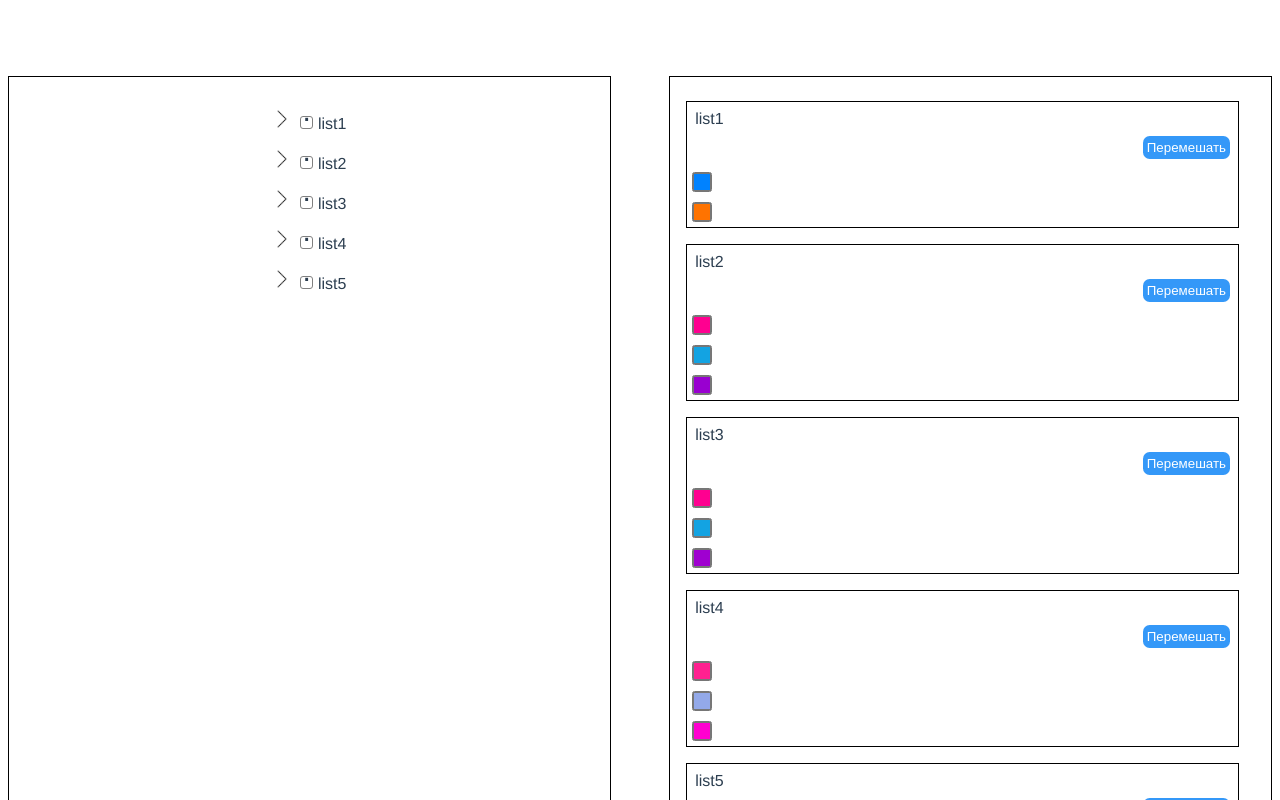
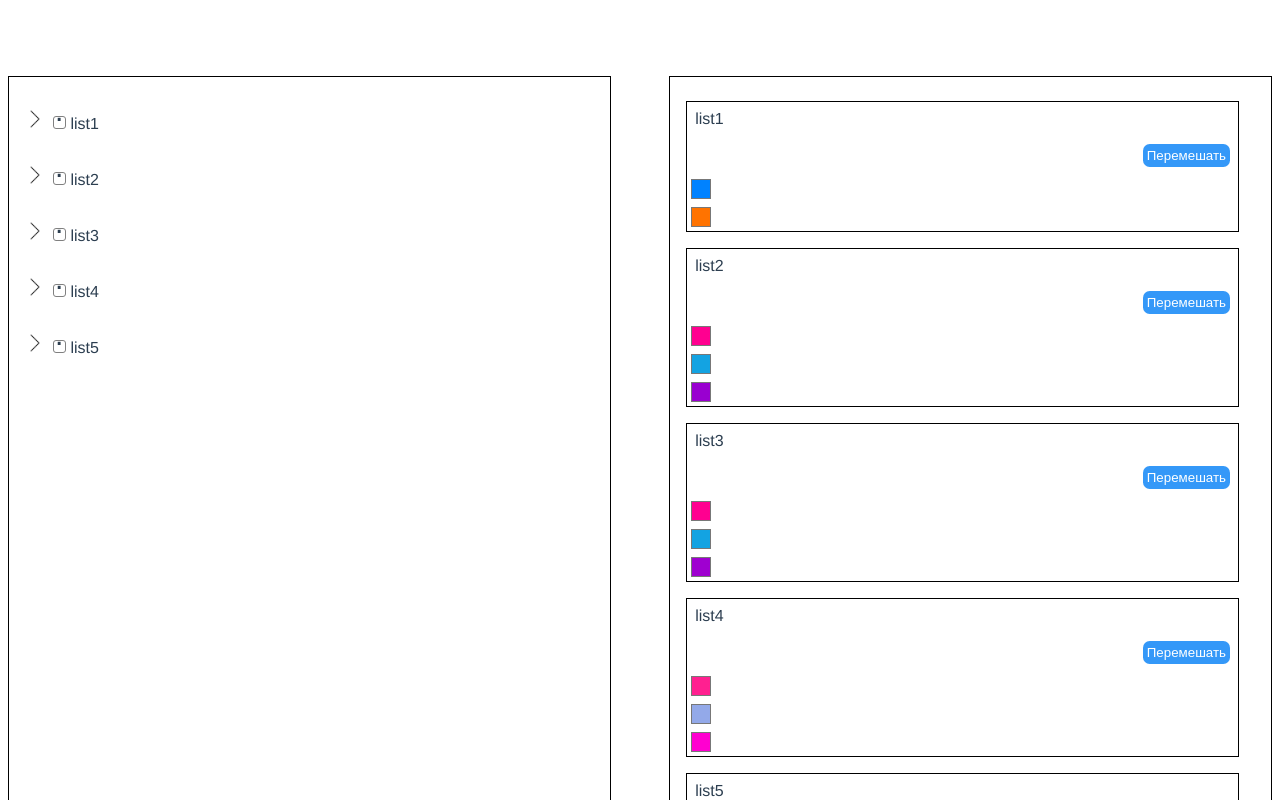
Before and after one commit to YuliaPetukhova/test-list, a Vue app: page / in a window 1280 px wide. Shown: the top 800 px of the page. Built offline with nearby package versions, Linux system fonts and the light colour scheme.

Commit message:
очистка кода от лишнего

```diff
--- a/src/App.vue
+++ b/src/App.vue
@@ -1,12 +1,7 @@
 <template>
   <main class="panel">
     <ListComponent class="left-block"></ListComponent>
-    <RightPanel
-        aria-title="right"
-        title="List right"
-        class="right-block">
-    </RightPanel>
-
+    <RightPanel class="right-block"></RightPanel>
   </main>
 </template>
 
@@ -33,7 +28,7 @@ export default {
   margin-top: 60px;
 }
 
-.panel{
+.panel {
   display: flex;
   height: 100%;
 }
--- a/src/components/LeftPanel.vue
+++ b/src/components/LeftPanel.vue
@@ -3,16 +3,12 @@ import LeftList from "@/components/LeftPanel/LeftList.vue";
 
 export default {
   components: {LeftList},
-  methods: {
-  },
 }
 </script>
 
 <template>
   <LeftList></LeftList>
-
 </template>
 
 <style scoped>
-
 </style>
--- a/src/components/LeftPanel/LeftColorList.vue
+++ b/src/components/LeftPanel/LeftColorList.vue
@@ -1,5 +1,4 @@
 <script>
-
 import LeftColorListItem from "@/components/LeftPanel/LeftColorListItem.vue";
 
 export default {
@@ -7,21 +6,21 @@ export default {
   props: [
     'itemList',
   ],
-  data() {
-    return {};
-  },
-  methods: {},
 }
 </script>
 
 <template>
-  <ul class="color-list">
-    <LeftColorListItem v-for="(item, index) in itemList" v-bind:item="item" v-bind:key="index"></LeftColorListItem>
+  <ul>
+    <LeftColorListItem
+        v-for="(item, index) in itemList"
+        v-bind:item="item"
+        v-bind:key="index"
+    ></LeftColorListItem>
   </ul>
 </template>
 
 <style scoped>
-.color-list {
+ul {
   list-style-type: none;
 }
 </style>
--- a/src/components/LeftPanel/LeftColorListItem.vue
+++ b/src/components/LeftPanel/LeftColorListItem.vue
@@ -37,8 +37,9 @@ input {
   outline: none;
   width: 30px;
   padding: 0;
-  margin-left: 15px;
-  border: 1px solid rgba(86, 84, 84, 0.97);
+  margin-left: 2em;
+  border: none;
+  cursor: pointer;
 }
 
 label span {
@@ -60,5 +61,6 @@ label span {
 input[type="color" i]::-webkit-color-swatch-wrapper {
   padding: 0;
   border: none;
+  cursor: pointer;
 }
 </style>
--- a/src/components/LeftPanel/LeftList.vue
+++ b/src/components/LeftPanel/LeftList.vue
@@ -7,10 +7,8 @@ export default {
   data() {
     return {
       ColorStore,
-      listNumber: 4,
     };
   },
-  methods: {},
 }
 </script>
 
@@ -25,7 +23,9 @@ export default {
 
 <style scoped>
 .list {
+  display: flex;
   padding: 1em;
   list-style-type: none;
+  flex-direction: column;
 }
 </style>
--- a/src/components/LeftPanel/LeftListItem.vue
+++ b/src/components/LeftPanel/LeftListItem.vue
@@ -9,7 +9,7 @@ export default {
     return {localItemList: localItemList}
   },
   props: [
-      'itemList',
+    'itemList',
   ],
   data() {
     return {
@@ -43,8 +43,13 @@ export default {
         <img v-if="showColorList" src="../../../public/вниз.png" alt="Стрелка вниз">
         <img v-else src="../../../public/вперед.png" alt="Стрелка вперед">
       </button>
-      <label class="check" :class="changeCheckboxMark()">
-        <input type="checkbox" class="check__input" v-model="this.localItemList.checked" @click="onListCheckboxClick()">
+      <label :class="changeCheckboxMark()">
+        <input
+            type="checkbox"
+            class="check__input"
+            v-model="this.localItemList.checked"
+            @click="onListCheckboxClick()"
+        >
         <span></span>
         {{ itemList.name }}
       </label>
@@ -54,12 +59,20 @@ export default {
 </template>
 
 <style scoped>
+.list-item {
+  display: flex;
+  flex-direction: column;
+  justify-content: center;
+  align-items: flex-start;
+}
+
 input {
   outline: none;
   padding: 0;
+  margin: 0;
 }
 
-.checkbox-dot>span {
+.checkbox-dot > span {
   height: 11px;
   width: 11px;
   border: 1px solid grey;
@@ -68,7 +81,7 @@ input {
   border-radius: 3px;
 }
 
-.checkbox-dot>.check__input {
+.checkbox-dot > .check__input {
   position: absolute;
   -webkit-appearance: none;
   -moz-appearance: none;
@@ -76,7 +89,7 @@ input {
   border: none;
 }
 
-.checkbox-dot>[type=checkbox]:checked + span:before {
+.checkbox-dot > [type=checkbox]:checked + span:before {
   content: '\002E';
   position: absolute;
   font-size: 30px;
--- a/src/components/RightPanel.vue
+++ b/src/components/RightPanel.vue
@@ -3,7 +3,6 @@ import RightList from "@/components/RightPanel/RightList.vue";
 
 export default {
   components: {RightList},
-  methods: {},
 }
 </script>
 
@@ -13,5 +12,4 @@ export default {
 
 
 <style scoped>
-
 </style>
--- a/src/components/RightPanel/RightColorList.vue
+++ b/src/components/RightPanel/RightColorList.vue
@@ -14,7 +14,7 @@ export default {
     };
   },
   methods: {
-    randomItem () {
+    randomItem() {
       this.mixedItems = [];
       this.itemList.forEach((item) => {
         for (let i = 1; i <= item.count; i++) {
@@ -33,10 +33,14 @@ export default {
     <button v-else @click="randomItem()">Перемешать</button>
   </div>
 
-  <ul class="color-list" v-if="!showSortButton">
-    <RightColorListItem v-for="(item, index) in itemList" v-bind:item="item" v-bind:key="index"></RightColorListItem>
+  <ul v-if="!showSortButton">
+    <RightColorListItem
+        v-for="(item, index) in itemList"
+        v-bind:item="item"
+        v-bind:key="index"
+    ></RightColorListItem>
   </ul>
-  <ul class="color-list" v-else>
+  <ul v-else>
     <RightColorMixedListItem v-bind:items="mixedItems"></RightColorMixedListItem>
   </ul>
 </template>
@@ -44,9 +48,6 @@ export default {
 <style scoped>
 ul {
   padding: 0;
-}
-
-.color-list {
   list-style-type: none;
 }
 
@@ -54,7 +55,8 @@ ul {
   display: flex;
   flex-direction: row;
   justify-content: flex-end;
-  margin: 0.5em;
+  margin: 0;
+  padding: 0.5em;
 }
 
 button {
--- a/src/components/RightPanel/RightColorListItem.vue
+++ b/src/components/RightPanel/RightColorListItem.vue
@@ -9,11 +9,8 @@ export default {
   props: [
     'item',
   ],
-  data() {
-    return {};
-  },
   methods: {
-    deleteItemColor (e) {
+    deleteItemColor(e) {
       e.preventDefault();
       this.localItem.count--;
     }
@@ -22,25 +19,35 @@ export default {
 </script>
 
 <template>
-  <div class="color-list-item" v-if="item.checked">
-    <input readonly @click="deleteItemColor($event)" type="color" class="square" v-for="(e, i) in localItem.count" :key="i" :value="localItem.color">
-  </div>
+  <li v-if="item.checked">
+    <input
+        readonly
+        @click="deleteItemColor($event)"
+        type="color"
+        class="square"
+        v-for="(e, i) in localItem.count"
+        :key="i"
+        :value="localItem.color">
+  </li>
 </template>
 
 <style scoped>
-.color-list-item {
+li {
   display: flex;
   flex-wrap: wrap;
 }
+
 .square {
   width: 1.5em;
   height: 1.5em;
-  margin: 5px;
+  margin: 0.3em;
 }
 
 input {
   outline: none;
   padding: 0;
+  border: none;
+  cursor: pointer;
 }
 
 input[type="color" i]::-webkit-color-swatch-wrapper {
--- a/src/components/RightPanel/RightColorMixedListItem.vue
+++ b/src/components/RightPanel/RightColorMixedListItem.vue
@@ -9,9 +9,6 @@ export default {
   props: [
     'items',
   ],
-  data() {
-    return {};
-  },
   methods: {
     deleteItemColor (e, item) {
       e.preventDefault();
@@ -25,14 +22,18 @@ export default {
 </script>
 
 <template>
-  <div class="color-list-item">
+  <li class="color-list-item">
     <span v-for="(localItem, i) in localItems" :key="i">
-      <input readonly @click="deleteItemColor($event, localItem)" type="color"
-             class="square" :value="localItem.color"
-             v-if="localItem.checked"
+      <input
+          readonly
+          @click="deleteItemColor($event, localItem)"
+          type="color"
+          class="square"
+          :value="localItem.color"
+          v-if="localItem.checked"
       >
     </span>
-  </div>
+  </li>
 </template>
 
 <style scoped>
@@ -40,15 +41,18 @@ export default {
   display: flex;
   flex-wrap: wrap;
 }
+
 .square {
   width: 1.5em;
   height: 1.5em;
-  margin: 5px;
+  margin: 0.3em;
 }
 
 input {
   outline: none;
   padding: 0;
+  border: none;
+  cursor: pointer;
 }
 
 input[type="color" i]::-webkit-color-swatch-wrapper {
--- a/src/components/RightPanel/RightList.vue
+++ b/src/components/RightPanel/RightList.vue
@@ -7,13 +7,10 @@ export default {
   data() {
     return {
       ColorStore,
-      listNumber: 4,
     };
   },
-  methods: {},
 }
 </script>
-
 
 <template>
   <ul class="list">
--- a/src/components/RightPanel/RightListItem.vue
+++ b/src/components/RightPanel/RightListItem.vue
@@ -1,5 +1,4 @@
 <script>
-
 import RightColorList from "@/components/RightPanel/RightColorList.vue";
 
 export default {
@@ -14,9 +13,7 @@ export default {
 <template>
   <li class="list-item">
     <div class="list-label">
-      <label class="check">
-        {{ listName }}
-      </label>
+      <label>{{ listName }}</label>
     </div>
     <RightColorList v-bind:itemList="itemList.items"></RightColorList>
   </li>
@@ -24,7 +21,6 @@ export default {
 
 <style scoped>
 .list-item {
-  cursor: pointer;
   margin: 0.5em 1em 1em 0;
   border: 1px solid black;
 }
@@ -35,36 +31,4 @@ export default {
   display: flex;
   justify-content: flex-start;
 }
-
-.check {
-  cursor: pointer;
-}
-input {
-  outline: none;
-  width: 30px;
-  padding: 0;
-  margin-left: 15px;
-  border: 1px solid rgba(86, 84, 84, 0.97);
-}
-
-label span {
-  height: 10px;
-  width: 10px;
-  border: 1px solid grey;
-  display: inline-block;
-  position: relative;
-}
-
-[type=checkbox]:checked + span:before {
-  content: '\002E';
-  position: absolute;
-  font-size: 30px;
-  top: -23px;
-  left: 1px;
-}
-
-input[type="color" i]::-webkit-color-swatch-wrapper {
-  padding: 0;
-  border: none;
-}
 </style>
```
